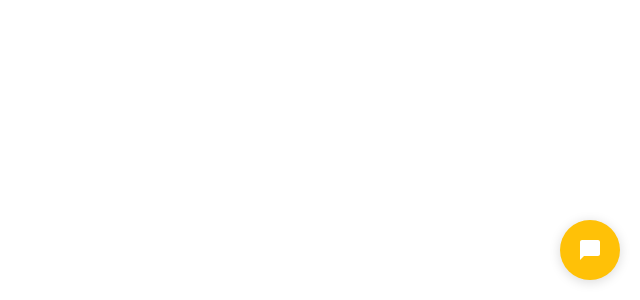
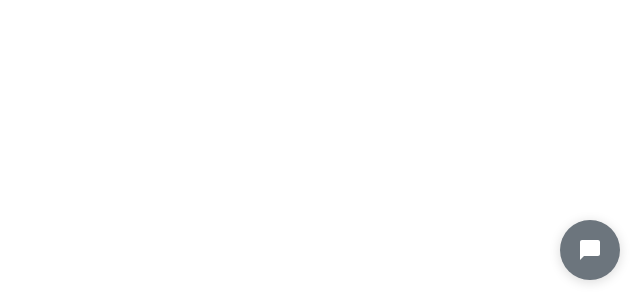
Before and after one commit to mharthi/NumoChat, a plain HTML site: page index.html in a window 1280 px wide. Shown: the part 500-800 px from the top of the page, without its empty margins (640-1280 px from the left). Drawn offline with Linux system fonts and the light colour scheme.

Commit message:
index.html

```diff
--- a/index.html
+++ b/index.html
@@ -3,13 +3,13 @@
 document.addEventListener('DOMContentLoaded', function() {
     (function() {
         var liveChatConfig = {
-            apiKey: 'livechat_68b94b8c869bdd98f805d6a4_1757791001127',
+            apiKey: 'livechat_68b94b8c869bdd98f805d6a4_1757962447381',
             companyId: '68b94b8c869bdd98f805d6a4',
             baseUrl: 'https://windy-condor-75-r387a57v7rq0.deno.dev',
-            color: '#ffc107',
+            color: '#6c757d',
             position: 'bottom-right',
-            welcomeMessage: 'مرحباً! كيف أقدر اخدمك؟',
-            offlineMessage: 'نحن غير متواجدين حالياً، اترك رسالتك وسنعود إليك قريباً.',
+            welcomeMessage: 'مرحباً ألف؟',
+            offlineMessage: 'حنا طالعين الحين، اترك لنا رسالة.',
             companyName: 'التحصيل الوافي'
         };
 
```
